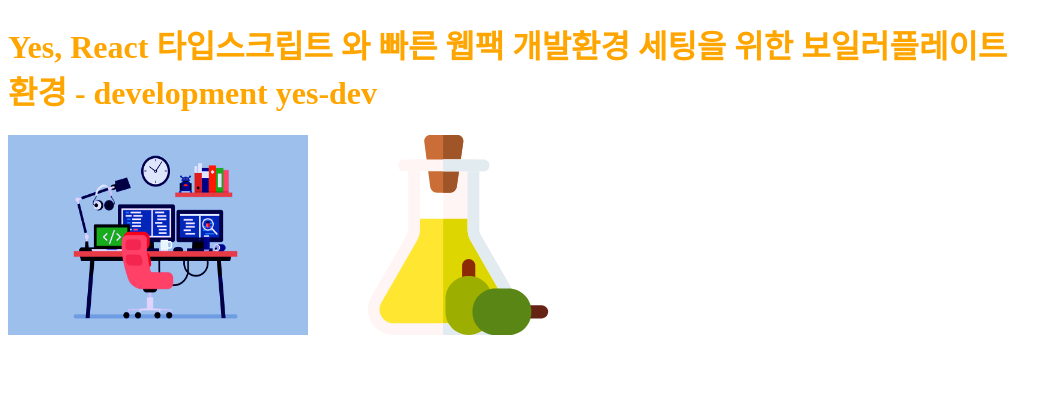
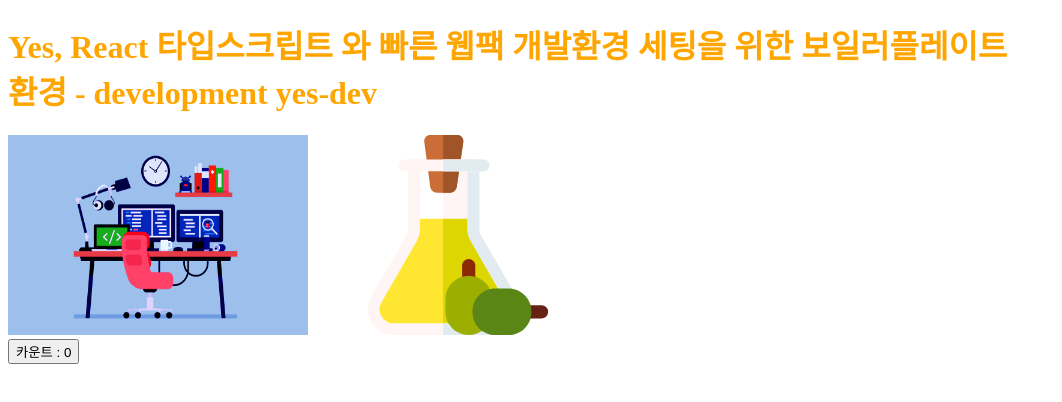
Before and after one commit to nmc2711/cli-react-template, a React app: page / in a window 1280 px wide. Shown: the top 402 px of the page, without its empty margins (0-1062 px from the left). Built offline with nearby package versions, Linux system fonts and the light colour scheme.

Commit message:
feat: hot module stay state setting

```diff
--- a/src/App.tsx
+++ b/src/App.tsx
@@ -1,6 +1,7 @@
 import "./style.css";
 import BasicImg from "./basic-image.png";
 import LogoSvg from "./logo.svg";
+import { ClickCounter } from "./components/ClickCounter";
 
 export const App = () => {
   return (
@@ -12,6 +13,7 @@
       </h1>
       <img src={BasicImg} alt="기본 이미지" width="300" height="200" />
       <img src={LogoSvg} alt="SVG 기본 이미지" width="300" height="200" />
+      <ClickCounter />
     </>
   );
 };
--- /dev/null
+++ b/src/components/ClickCounter.tsx
@@ -0,0 +1,11 @@
+import React, { useState } from "react";
+
+export const ClickCounter = () => {
+  const [count, setCount] = useState(0);
+
+  return (
+    <div>
+      <button onClick={() => setCount((c) => c + 1)}> 카운트 : {count}</button>
+    </div>
+  );
+};
--- a/webpack/webpack.dev.js
+++ b/webpack/webpack.dev.js
@@ -1,7 +1,15 @@
 const webpack = require("webpack");
+const ReactRefreshWebpackPlugin = require("@pmmmwh/react-refresh-webpack-plugin");
 
 module.exports = {
   mode: "development",
+  devServer: {
+    hot: true,
+    // * hot : 전체 리로드없이 애플리케이션이 실행되는 동안 모듈을 교환, 추가 또는 제거 한다.
+    // 리로드 중 손실 된 애플리케이션 상태를 유지, 변경된 사항 만 업데이트
+    open: true,
+    // starte explore or chrome open
+  },
   // * cheap-module-source-map 소스맵? 배포용으로 빌드한 파일과 원본 파일을 서로 연결시켜준다.
   // 보통 서버에 배포를 할 때 성능 최적화를 위해 HTML, CSS, JS와 같은 웹 자원들을 압축한다. 그런데 압축하여 배포한 파일에서 에러가 난다면 어떻게 디버깅을 할 수 있을까?
   // 바로 소스 맵을 이용해 배포용 파일의 특정 부분이 원본 소스의 어떤 부분인지 확인한다.
@@ -10,5 +18,7 @@
     new webpack.DefinePlugin({
       "process.env.name": JSON.stringify("yes-dev"),
     }),
+    // * ReactRefreshWebpackPlugin  : in dev 개발진행시 현재 페이지 상태유지 helper
+    new ReactRefreshWebpackPlugin(),
   ],
 };
```
Also changed, not shown: package.json (+8 -1 lines), 2 other files (tests, documents, lock files or other folders).
